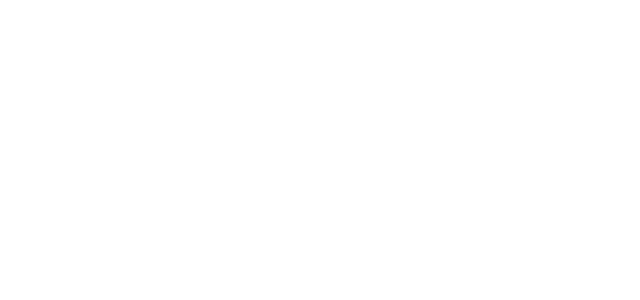
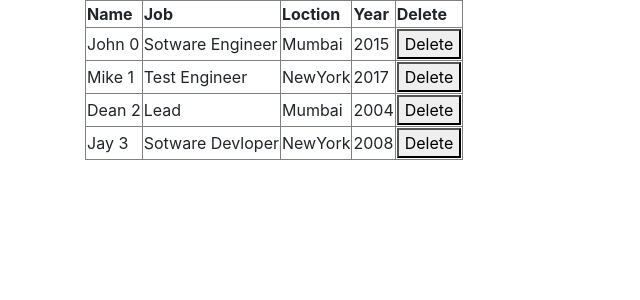
Before and after one commit to aniketbumbc/React-App, a React (Create React App) app: page / in a window 1280 px wide. Shown: the top 300 px of the page, without its empty margins (0-640 px from the left). Built offline with nearby package versions, Linux system fonts and the light colour scheme.

Commit message:
app works

```diff
--- a/src/App.js
+++ b/src/App.js
@@ -35,7 +35,7 @@
             const { characters } = this.state
             return (
                   <div className="container">
-                        <table chardata={characters}  removeCharacter ={this.removeCharacter}/>
+                        <Table chardata={characters}  removeCharacter ={this.removeCharacter}/>
                   </div>
             )
       }
--- a/src/Table.js
+++ b/src/Table.js
@@ -1,5 +1,4 @@
 import React, { Component } from 'react';
-import { Button } from 'react-bootstrap';
 
 
 const TableHeader = () =>{
@@ -27,8 +26,8 @@
                         <td>{row.city}</td>
                         <td>{row.year}</td>
                         <td>
-                              <Button onClick={()=>props.removeCharacter(index)}>Delete
-                              </Button>
+                              <button onClick={()=>props.removeCharacter(index)}>Delete
+                              </button>
                         </td>
                   </tr>
             )
@@ -44,10 +43,10 @@
             const {removeCharacter,chardata} = this.props
             return (
 
-                  <Table striped bordered hover class="centerTable">
+                  <table border="1">
                         <TableBody chardata ={chardata} removeCharacter ={removeCharacter} />
                         <TableHeader />
-                  </Table>
+                  </table>
             )
       }
 
```
